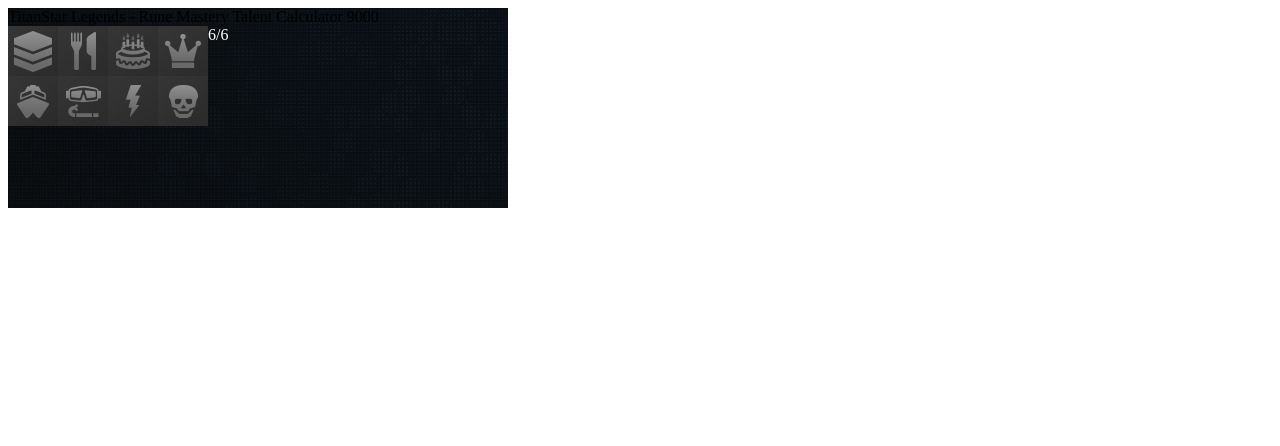
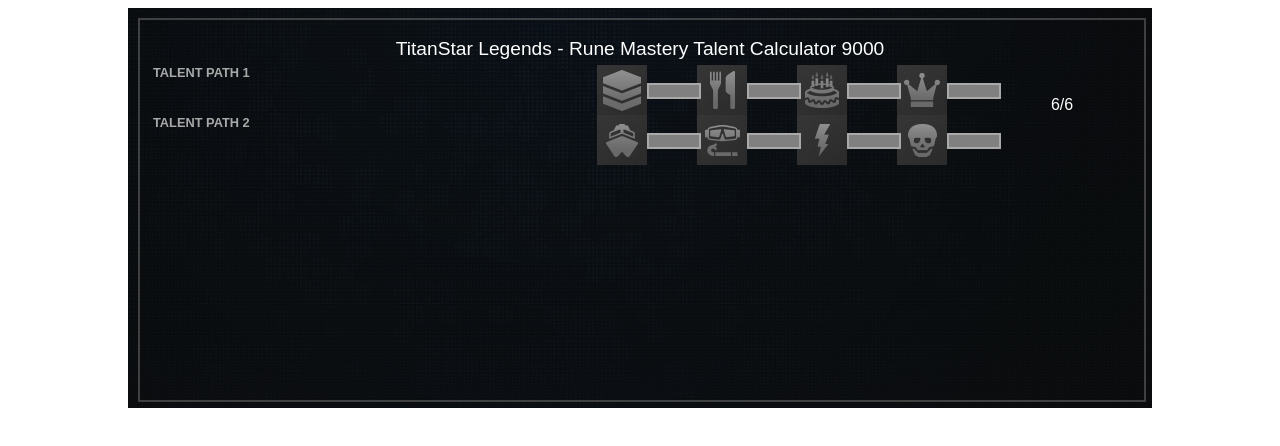
Before and after one commit to DnDBeyond/front-end-developer-challenge, a React (Create React App) app: page / in a window 1280 px wide. Shown: the top 446 px of the page. Built offline with nearby package versions, Linux system fonts and the light colour scheme.

Commit message:
Install sass and add styles to some of the main components

```diff
--- a/src/components/Talent.js
+++ b/src/components/Talent.js
@@ -2,16 +2,20 @@
 import PropTypes from "prop-types"
 
 const Talent = (props) => {
+    // console.log("Props:", props);
     const bgPosition = props.active ? `${props.spriteX}px ${props.spriteY}px` : `${props.spriteX}px ${props.spriteY + 50}px`
+    console.log("Bg positions ", bgPosition)
     return(
-        <div
-            className="Talent"
-            onClick={() => props.setActive(props.path, props.level)}
-            onContextMenu={(e) => {
-                e.preventDefault();
-                props.setInactive(props.path, props.level)
-            }}
-            style={{backgroundImage: `url(${props.sprites})`, backgroundPosition: bgPosition}}></div>
+        <div className="TalentWrapper">
+            <div className={ props.active ? "Talent active" : "Talent"}
+                style={{backgroundImage: `url(${props.sprites})`, backgroundPosition: bgPosition}}
+                onClick={() => props.setActive(props.path, props.level)}
+                onContextMenu={(e) => {
+                    e.preventDefault();
+                    props.setInactive(props.path, props.level)
+                }}></div>
+            <div className="connection"></div>
+        </div>
     )
 }
 
--- a/src/components/TalentCalculator.js
+++ b/src/components/TalentCalculator.js
@@ -55,21 +55,24 @@
     }
     return(
     <div className="TalentCalculator">
-        <div>TitanStar Legends - Rune Mastery Talent Calculator 9000</div>
+        <div className="bg-image"></div>
+        <header>TitanStar Legends - Rune Mastery Talent Calculator 9000</header>
         <div className="flex-container">
-            <div>
+            <ul>
             {
                 state.talents.map((spriteCoord, pathIdx) => {
-                        return <TalentPath
-                            key={pathIdx}
+                    return <li key={pathIdx}>
+                                <label>TALENT PATH {pathIdx + 1}</label>
+                                <TalentPath
                                     path={pathIdx}
                                     talents={state.talents}
                                     spriteCoords={spriteCoord}
                                     setActive={activateTalent}
                                     setInactive={deactivateTalent}/>
+                            </li>
                 })
             }
-            </div>
+            </ul>
             <PointTracker points={state.availablePoints}/>
         </div>
     </div>
--- a/src/index.css
+++ b/src/index.css
@@ -1,27 +1,106 @@
 * {
   box-sizing: border-box;
-}
+  font-family: Arial, Helvetica, sans-serif;
+  list-style: none; }
+
+ul {
+  margin: 0;
+  padding: 0;
+  width: 100%;
+  display: flex;
+  flex-direction: column; }
+
+li {
+  margin: 0;
+  padding: 0;
+  display: flex;
+  width: 100%;
+  justify-content: space-between;
+  color: darkgray;
+  font-weight: bold;
+  font-size: .8em; }
+
+.App {
+  display: flex;
+  justify-content: center; }
+
+header {
+  font-size: 1.2em;
+  color: white;
+  padding: 5px;
+  display: flex;
+  justify-content: center;
+  align-items: center; }
 
 .TalentCalculator {
-  height: 200px;
-  width: 500px;
-  background-image: url(./assets/talent-calc-bg.png);
-}
+  height: 50vh;
+  width: 80vw;
+  padding: 25px;
+  position: relative; }
+  .TalentCalculator .bg-image {
+    height: 50vh;
+    width: 80vw;
+    position: absolute;
+    top: 0;
+    left: 0;
+    z-index: -1;
+    background-image: url(./assets/talent-calc-bg.png);
+    background-repeat: repeat;
+    background-position: center;
+    background-size: cover; }
+  .TalentCalculator::after {
+    content: "";
+    height: calc(50vh - 20px);
+    width: calc(80vw - 20px);
+    border: 2px solid rgba(100, 99, 99, 0.603);
+    position: absolute;
+    top: 10px;
+    left: 10px;
+    z-index: -1; }
 
 .TalentPath {
-  display: flex;
-}
+  display: flex; }
 
 .Talent {
   height: 50px;
   width: 50px;
   background: url(./assets/talent-icons-sprite.png);
-}
+  position: relative;
+  margin-right: 50px; }
+
+.Talent::after {
+  content: "";
+  height: 12px;
+  width: 50px;
+  border: 2px solid orange;
+  position: absolute;
+  left: 50px;
+  top: 18px;
+  background-color: gray;
+  border: 2px solid darkgray;
+  z-index: 1;
+  /* Remove this later */ }
+
+.Talent.active::after {
+  content: "";
+  height: 12px;
+  width: 50px;
+  border: 2px solid gray;
+  background-color: darkgray;
+  position: absolute;
+  left: 50px;
+  top: 18px;
+  z-index: 2;
+  /* Remove this later */ }
 
 .PointTracker {
   color: white;
-}
+  width: 150px;
+  height: 80px;
+  display: flex;
+  justify-content: center;
+  align-items: center; }
 
 .flex-container {
   display: flex;
-}
+  justify-content: space-between; }
--- /dev/null
+++ b/src/index.scss
@@ -0,0 +1,122 @@
+* {
+    box-sizing: border-box;
+    font-family: Arial, Helvetica, sans-serif;
+    list-style: none;
+}
+
+ul {
+    margin: 0;
+    padding: 0;
+    width: 100%;
+    display: flex;
+    flex-direction: column;
+}
+
+li {
+    margin: 0;
+    padding: 0;
+    display: flex;
+    width: 100%;
+    justify-content: space-between;
+    color: darkgray;
+    font-weight: bold;
+    font-size: .8em;
+}
+
+.App {
+    display: flex;
+    justify-content: center;
+}
+
+header {
+    font-size: 1.2em;
+    color: white;
+    padding: 5px;
+    display: flex;
+    justify-content: center;
+    align-items: center;
+}
+
+.TalentCalculator {
+    height: 50vh;
+    width: 80vw;
+    padding: 25px;
+    position: relative;
+    .bg-image {
+        height: 50vh;
+        width: 80vw;
+        position: absolute;
+        top: 0;
+        left: 0;
+        z-index: -1;
+        background-image: url(./assets/talent-calc-bg.png);
+        background-repeat: repeat;
+        background-position: center;
+        background-size: cover;
+    }
+
+    &::after {
+        content: "";
+        height: calc(50vh - 20px);
+        width: calc(80vw - 20px);
+        border: 2px solid rgba(100, 99, 99, 0.603);
+        position: absolute;
+        top: 10px;
+        left: 10px;
+        z-index: -1;
+    }
+}
+
+.TalentPath {
+    display: flex;
+}
+
+.TalentWrapper {
+}
+
+.Talent {
+    height: 50px;
+    width: 50px;
+    background: url(./assets/talent-icons-sprite.png);
+    position: relative;
+    margin-right: 50px;
+}
+
+.Talent::after {
+    content: "";
+    height: 12px;
+    width: 50px;
+    border: 2px solid orange;
+    position: absolute;
+    left: 50px;
+    top: 18px;
+    background-color: gray;
+    border: 2px solid darkgray;
+    z-index: 1; /* Remove this later */
+}
+
+.Talent.active::after {
+    content: "";
+    height: 12px;
+    width: 50px;
+    border: 2px solid gray;
+    background-color: darkgray;
+    position: absolute;
+    left: 50px;
+    top: 18px;
+    z-index: 2; /* Remove this later */
+}
+
+.PointTracker {
+    color: white;
+    width: 150px;
+    height: 80px;
+    display: flex;
+    justify-content: center;
+    align-items: center;
+}
+
+.flex-container {
+    display: flex;
+    justify-content: space-between;
+}
```
Also changed, not shown: package.json (+5 -2 lines), 1 other file (tests, documents, lock files or other folders). Lines whose indentation alone changed are shown as unchanged.
